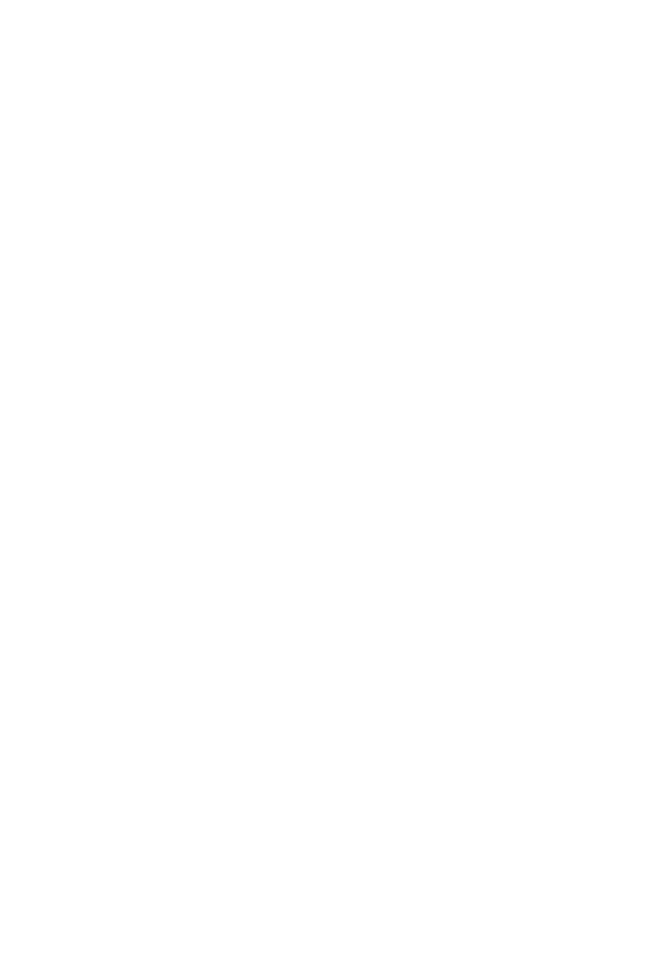
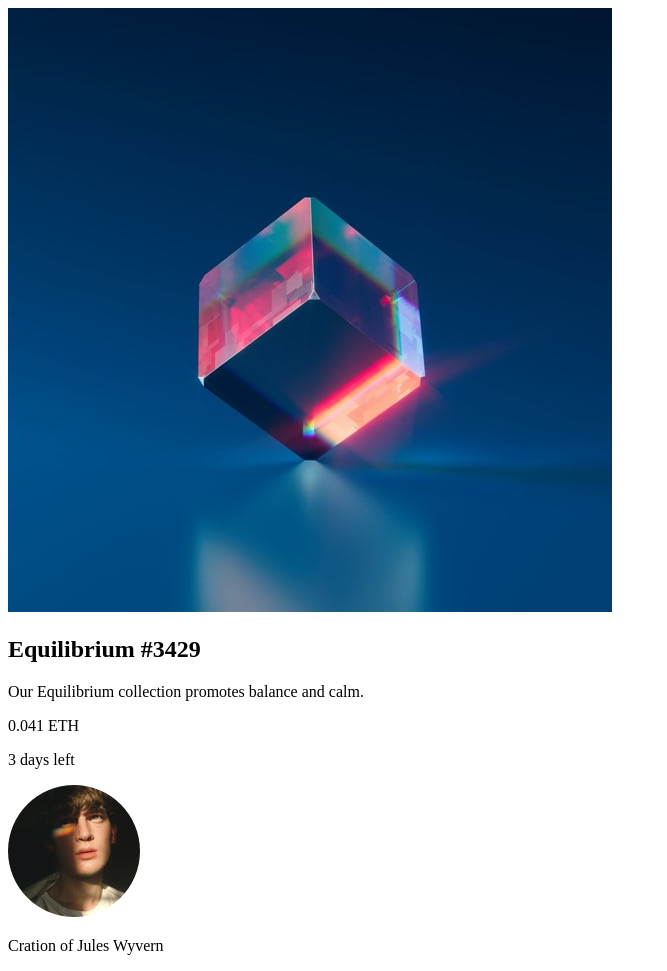
Before and after one commit to fmedinilla/nft-preview-card-component, a plain HTML site: page index.html in a window 1280 px wide. Shown: the whole page, without its empty margins (0-667 px from the left). Before the commit the page ends 800 px from the top, so only its background shows below. Drawn offline with Linux system fonts and the light colour scheme.

Commit message:
create card structure

```diff
--- a/index.html
+++ b/index.html
@@ -8,5 +8,18 @@
   <title>Frontend Mentor | NFT preview card component</title>
 </head>
 <body>
+  <article class="card">
+    <img class="card__image" src="/images/image-equilibrium.jpg" alt="" >
+    <h1 class="card__title">Equilibrium #3429</h1>
+    <p class="card__text">Our Equilibrium collection promotes balance and calm.</p>
+    <section class="card__data">
+      <p class="price">0.041 ETH</p>
+    <p class="date">3 days left</p>
+    </section>
+    <section class="user-card">
+      <img class="avatar" src="/images/image-avatar.png" alt="">
+      <p class="user-card__text">Cration of <span class="user-card__name">Jules Wyvern</span></p>
+    </section>
+  </article>
 </body>
 </html>
```
